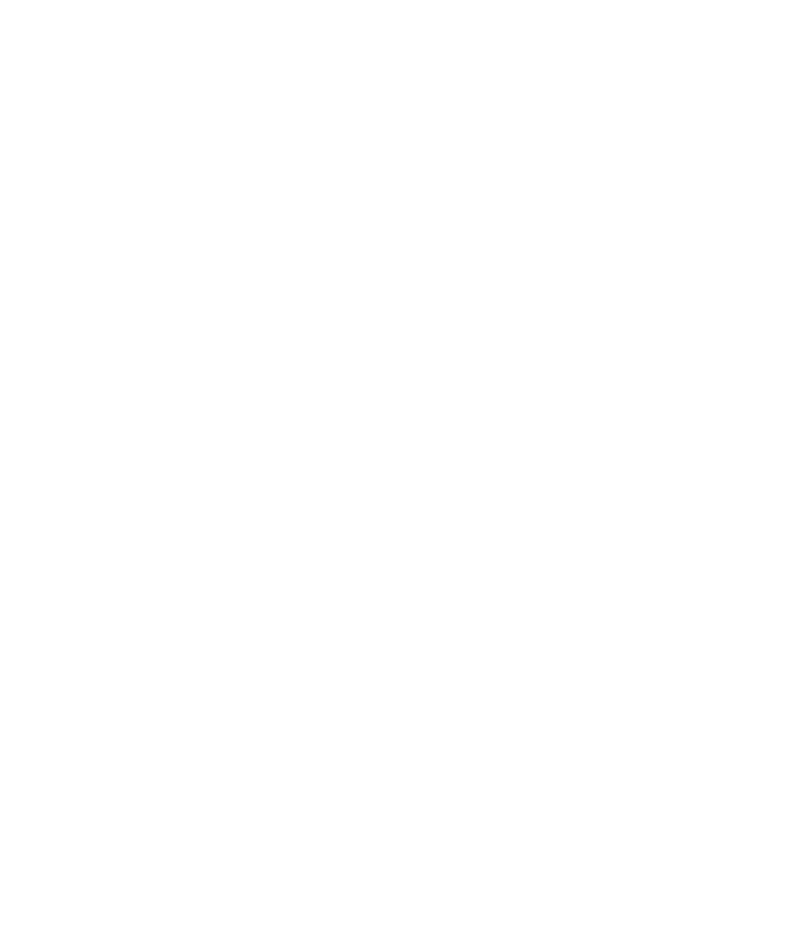
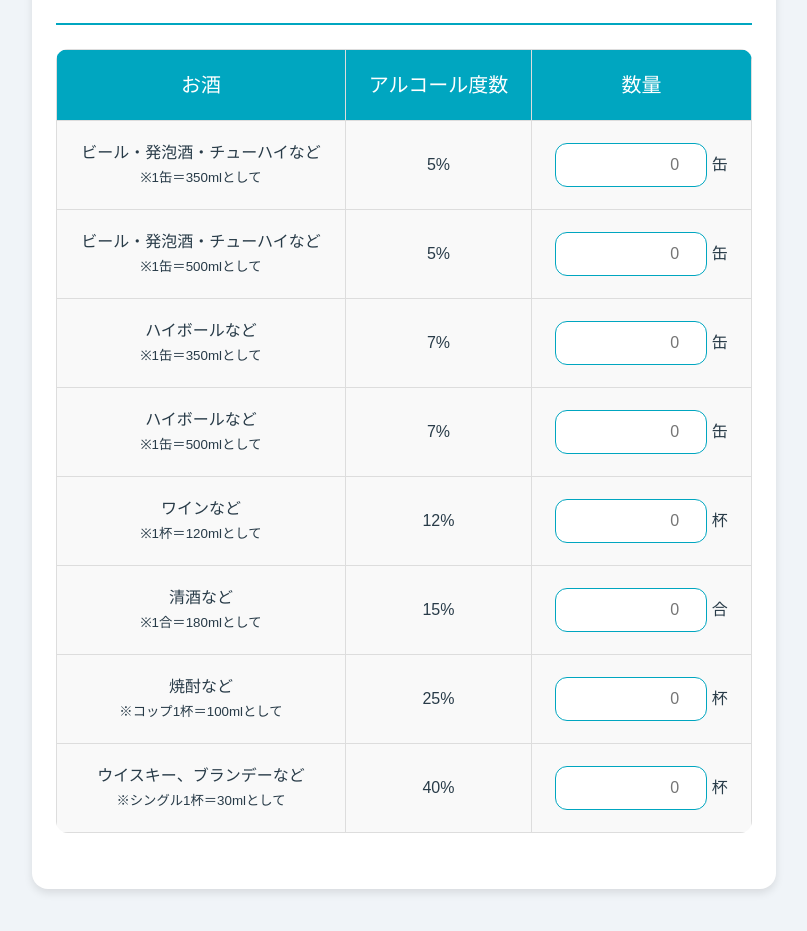
Before and after one commit to saitamau-maximum/alcoho-rhythm, a React (Vite) app in the folder client/: page / in a window 1280 px wide. Shown: the part 1315-2246 px from the top of the page, without its empty margins (236-1043 px from the left). Before the commit the page ends 1168 px from the top, so only its background shows below. Built offline with nearby package versions, Linux system fonts and the light colour scheme; no server answers.

Commit message:
feat: 健康飲酒率コンポーネントを実装

```diff
--- a/client/src/Dashboard.jsx
+++ b/client/src/Dashboard.jsx
@@ -2,7 +2,8 @@
 import DrinkingAmountGraph from "./components/DrinkingAmountGraph";
 import ConditionAvg from "./components/ConditionAvg";
 import ConditionDist from "./components/ConditionDist";
-import DrinkingCount from "./components/DrinkingCount";
+import DrinkingState from "./components/DrinkingState";
+import LimitDrinkingAmountJudge from "./components/LimitDrinkingAmountJudge/LimitDrinkingAmountJudge";
 
 function Dashboard() {
   const now = new Date();
@@ -71,9 +72,10 @@
             fetchedData={fetchedData}
             daysInMonth={daysInMonth}
           />
-          <DrinkingCount fetchedData={fetchedData} />
+          <DrinkingState fetchedData={fetchedData} />
           <ConditionAvg fetchedData={fetchedData} />
           <ConditionDist fetchedData={fetchedData} />
+          <LimitDrinkingAmountJudge />
         </div>
       ) : (
         <p>データ取得に失敗しました。</p>
--- a/client/src/components/DrinkingAmountGraph.jsx
+++ b/client/src/components/DrinkingAmountGraph.jsx
@@ -1,6 +1,6 @@
 import { useState, useEffect } from "react";
 import PropTypes from "prop-types";
-import { countDrinkingAmount } from "../countDrinkingAmount";
+import { countDrinkingAmount } from "../utils/countDrinkingAmount";
 import { Bar } from "react-chartjs-2";
 import {
   Chart as ChartJS,
--- a/client/src/components/DrinkingCount.jsx
+++ /dev/null
@@ -1,20 +0,0 @@
-import { useEffect, useState } from "react";
-import PropTypes from "prop-types";
-
-DrinkingCount.propTypes = {
-  fetchedData: PropTypes.arrayOf(
-    PropTypes.shape({
-      condition: PropTypes.number.isRequired,
-    }),
-  ).isRequired,
-};
-
-function DrinkingCount({ fetchedData }) {
-  const [drinkingCount, setDrinkingCount] = useState(0);
-  useEffect(() => {
-    setDrinkingCount(fetchedData.length);
-  }, [fetchedData]);
-  return <div>飲酒回数: {drinkingCount}</div>;
-}
-
-export default DrinkingCount;
--- /dev/null
+++ b/client/src/components/DrinkingState.jsx
@@ -0,0 +1,34 @@
+import { useEffect, useState } from "react";
+import PropTypes from "prop-types";
+import { animator } from "chart.js";
+
+DrinkingCount.propTypes = {
+  fetchedData: PropTypes.arrayOf(
+    PropTypes.shape({
+      condition: PropTypes.number.isRequired,
+    }),
+  ).isRequired,
+};
+
+function DrinkingCount({ fetchedData }) {
+  const [drinkingCount, setDrinkingCount] = useState(0);
+  const [healthyDrinkingRate, setHealthyDrinkingRate] = useState(0);
+
+  useEffect(() => {
+    const healthyDrinkingNum = fetchedData.filter(
+      (data) => data.condition <= 3,
+    ).length;
+    setHealthyDrinkingRate(
+      ((healthyDrinkingNum / fetchedData.length) * 100 || 0).toFixed(0),
+    );
+    setDrinkingCount(fetchedData.length);
+  }, [fetchedData]);
+  return (
+    <div>
+      <div>飲酒回数: {drinkingCount}</div>
+      <div>健康飲酒率: {healthyDrinkingRate}%</div>
+    </div>
+  );
+}
+
+export default DrinkingCount;
--- /dev/null
+++ b/client/src/components/LimitDrinkingAmountJudge/LimitDrinkingAmountJudge.css
@@ -0,0 +1,189 @@
+/* グローバル設定 */
+* {
+  box-sizing: border-box;
+  margin: 0;
+  padding: 0;
+}
+
+body {
+  font-family: Arial, sans-serif;
+  background-color: #f0f4f8;
+  color: #283b48;
+  font-size: 16px;
+  overflow-x: hidden;
+}
+
+/* コンテナ全体のデザイン */
+div {
+  max-width: 1000px;
+  margin: 0 auto;
+  padding: 32px;
+}
+
+/* 各セクションのスタイル */
+.date-register,
+.alcohol-register,
+.condition-register {
+  margin-top: 32px;
+  background-color: #ffffff;
+  border-radius: 16px;
+  box-shadow: 0 4px 8px rgba(0, 0, 0, 0.1);
+  padding: 24px;
+}
+
+/* 各セクションのタイトル */
+h2 {
+  font-size: 28px;
+  color: #283b48;
+  border-bottom: 2px solid #00a6c0;
+  padding-bottom: 16px;
+  margin-bottom: 24px;
+}
+
+/* ラベルのスタイル */
+label {
+  font-size: 20px;
+  color: #283b48;
+  margin: 12px;
+}
+
+/* 日付入力フィールド */
+input[type="date"] {
+  background-color: #f9f9f9;
+  color: #283b48;
+  border: 1px solid #00a6c0;
+  padding: 16px;
+  border-radius: 12px;
+  width: 100%;
+  max-width: 400px;
+  font-size: 16px;
+}
+
+/* エラーメッセージのスタイル */
+.error-message {
+  color: #00a6c0;
+  font-size: 16px;
+  margin-top: 8px;
+}
+
+/* テーブルのスタイル */
+table {
+  width: 100%;
+  border-collapse: collapse;
+  margin-bottom: 32px;
+  border-radius: 12px;
+  overflow: hidden;
+}
+
+th,
+td {
+  padding: 20px;
+  border: 1px solid #ddd;
+  text-align: center;
+}
+
+th {
+  background-color: #00a6c0;
+  color: #ffffff;
+  font-weight: bold;
+  font-size: 20px;
+}
+
+td {
+  background-color: #f9f9f9;
+  color: #283b48;
+  font-size: 16px;
+}
+
+input[type="number"] {
+  padding: 12px;
+  width: 100%;
+  max-width: 152px;
+  border: 1px solid #00a6c0;
+  border-radius: 12px;
+  font-size: 16px;
+  background-color: #ffffff;
+  color: #283b48;
+  text-align: right;
+}
+
+/* 体調評価セクションのレイアウト */
+.condition-rating {
+  display: flex;
+  align-items: center;
+  justify-content: space-between;
+  margin-top: 12px;
+  gap: 16px;
+}
+
+/* 体調評価用のテキスト */
+.condition-buttons span {
+  font-size: 24px;
+  color: #00a6c0;
+  font-weight: bold;
+  margin: 8px;
+}
+
+/* 体調ボタンのスタイル */
+.condition-buttons {
+  display: flex;
+  justify-content: center;
+  gap: 16px;
+  flex-wrap: nowrap;
+}
+
+.condition-buttons button {
+  background-color: #00a6c0;
+  color: white;
+  border: none;
+  padding: 16px 32px;
+  border-radius: 12px;
+  font-size: 16px;
+  cursor: pointer;
+  transition: background-color 0.3s ease;
+  max-width: 100px;
+}
+
+.condition-buttons button.active,
+.condition-buttons button:hover {
+  background-color: #283b48;
+}
+
+/* 登録ボタンのスタイル */
+.submit-button {
+  margin-top: 32px;
+  display: flex;
+  justify-content: center;
+}
+
+.submit-button button {
+  background-color: #00a6c0;
+  color: white;
+  border: none;
+  padding: 16px 64px;
+  border-radius: 12px;
+  font-size: 20px;
+  cursor: pointer;
+  transition: background-color 0.3s ease;
+}
+
+.submit-button button:hover:not(:disabled) {
+  background-color: #283b48;
+}
+
+/* 画面サイズが小さい場合の調整 */
+@media (max-width: 768px) {
+  div {
+    padding: 16px;
+  }
+
+  .condition-buttons button {
+    padding: 12px 16px;
+    font-size: 14px;
+  }
+
+  .submit-button button {
+    padding: 12px 48px;
+    font-size: 18px;
+  }
+}
--- /dev/null
+++ b/client/src/components/LimitDrinkingAmountJudge/LimitDrinkingAmountJudge.jsx
@@ -0,0 +1,117 @@
+import "./LimitDrinkingAmountJudge.css";
+import { useState } from "react";
+
+function LimitDrinkingAmountJudge() {
+  // 状態管理
+  const [selectedCondition, setSelectedCondition] = useState(null);
+
+  return (
+    <div className="register-container">
+      {/* 酒の数量登録 */}
+      <div className="alcohol-register">
+        <h2>アルコール数量登録</h2>
+        <table className="alcohol-table">
+          <thead>
+            <tr>
+              <th>お酒</th>
+              <th>アルコール度数</th>
+              <th>数量</th>
+            </tr>
+          </thead>
+          <tbody>
+            <tr>
+              <td>
+                ビール・発泡酒・チューハイなど
+                <br />
+                <small>※1缶＝350mlとして</small>
+              </td>
+              <td>5%</td>
+              <td>
+                <input type="number" min="0" placeholder="0" /> 缶
+              </td>
+            </tr>
+            <tr>
+              <td>
+                ビール・発泡酒・チューハイなど
+                <br />
+                <small>※1缶＝500mlとして</small>
+              </td>
+              <td>5%</td>
+              <td>
+                <input type="number" min="0" placeholder="0" /> 缶
+              </td>
+            </tr>
+            <tr>
+              <td>
+                ハイボールなど
+                <br />
+                <small>※1缶＝350mlとして</small>
+              </td>
+              <td>7%</td>
+              <td>
+                <input type="number" min="0" placeholder="0" /> 缶
+              </td>
+            </tr>
+            <tr>
+              <td>
+                ハイボールなど
+                <br />
+                <small>※1缶＝500mlとして</small>
+              </td>
+              <td>7%</td>
+              <td>
+                <input type="number" min="0" placeholder="0" /> 缶
+              </td>
+            </tr>
+            <tr>
+              <td>
+                ワインなど
+                <br />
+                <small>※1杯＝120mlとして</small>
+              </td>
+              <td>12%</td>
+              <td>
+                <input type="number" min="0" placeholder="0" /> 杯
+              </td>
+            </tr>
+            <tr>
+              <td>
+                清酒など
+                <br />
+                <small>※1合＝180mlとして</small>
+              </td>
+              <td>15%</td>
+              <td>
+                <input type="number" min="0" placeholder="0" /> 合
+              </td>
+            </tr>
+            <tr>
+              <td>
+                焼酎など
+                <br />
+                <small>※コップ1杯＝100mlとして</small>
+              </td>
+              <td>25%</td>
+              <td>
+                <input type="number" min="0" placeholder="0" /> 杯
+              </td>
+            </tr>
+            <tr>
+              <td>
+                ウイスキー、ブランデーなど
+                <br />
+                <small>※シングル1杯＝30mlとして</small>
+              </td>
+              <td>40%</td>
+              <td>
+                <input type="number" min="0" placeholder="0" /> 杯
+              </td>
+            </tr>
+          </tbody>
+        </table>
+      </div>
+    </div>
+  );
+}
+
+export default LimitDrinkingAmountJudge;
```
Also changed, not shown: client/cookie.txt (added), client/src/utils/countDrinkingAmount.js (renamed from client/src/countDrinkingAmount.js).
